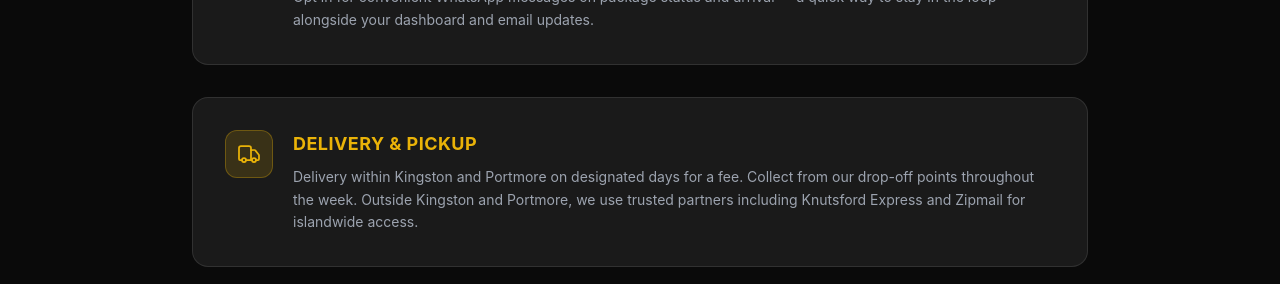
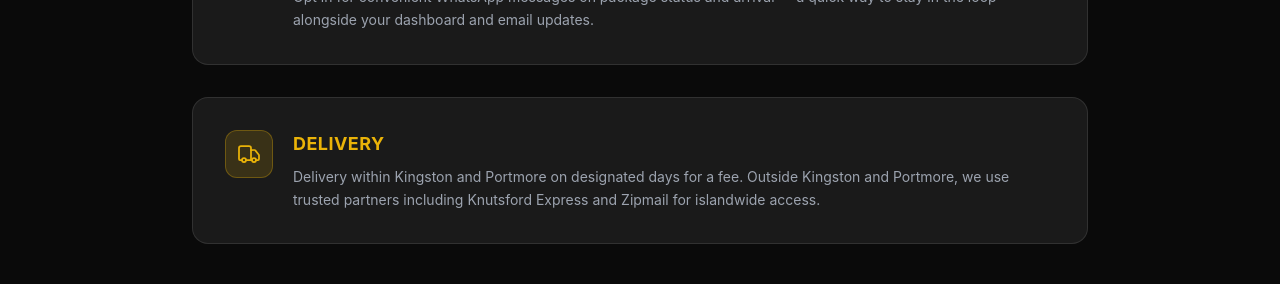
Before and after one commit to Grushfav/Package-Boss, a React (Vite) app in the folder frontend/: page /services in a window 1280 px wide. Shown: the part 1380-1664 px from the top of the page. Built offline with nearby package versions, Linux system fonts and the light colour scheme; no server answers.

Commit message:
Remove pickout statement in services

```diff
--- a/frontend/src/content/marketing.ts
+++ b/frontend/src/content/marketing.ts
@@ -47,11 +47,11 @@ export const SERVICES: ServiceItem[] = [
     icon: MessageCircle,
   },
   {
-    title: 'Delivery & Pickup',
+    title: 'Delivery',
     summary:
       'Kingston & Portmore delivery, Thu–Sat pickup, and islandwide partners.',
     description:
-      'Delivery within Kingston and Portmore on designated days for a fee. Collect from our drop-off points throughout the week. Outside Kingston and Portmore, we use trusted partners including Knutsford Express and Zipmail for islandwide access.',
+      'Delivery within Kingston and Portmore on designated days for a fee. Outside Kingston and Portmore, we use trusted partners including Knutsford Express and Zipmail for islandwide access.',
     icon: Truck,
   },
 ]
```
